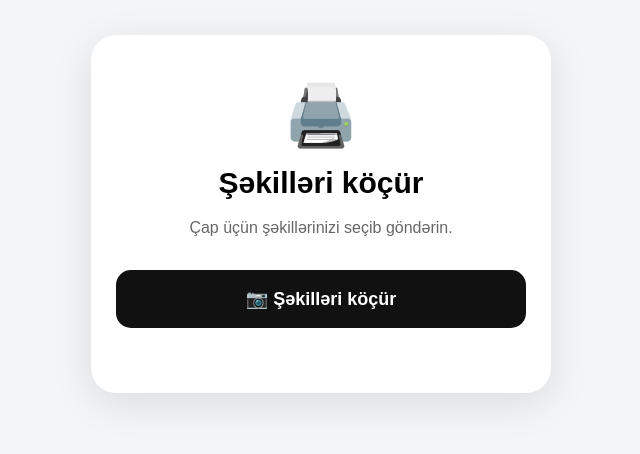
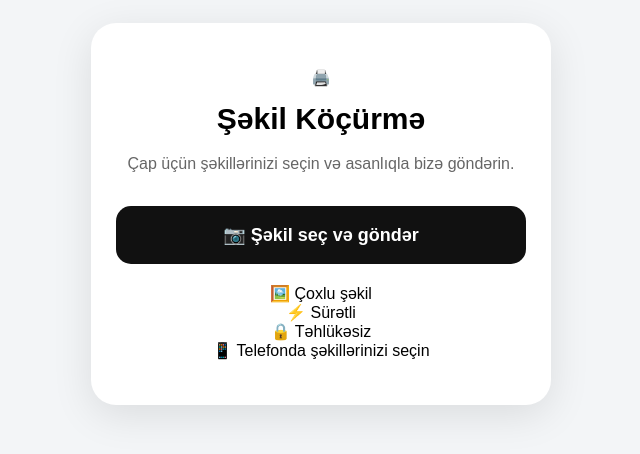
Before and after one commit to pubgmmobilee00-dev/Printersite, a website: page index.html in a window 1280 px wide. Shown: the part 186-640 px from the top of the page, without its empty margins (319-959 px from the left). Drawn offline with Linux system fonts and the light colour scheme.

Commit message:
Update index.html

```diff
--- a/index.html
+++ b/index.html
@@ -16,16 +16,23 @@
 
         <div class="card">
 
-            <div class="icon">🖨️</div>
+            <div class="logo">
+                🖨️
+            </div>
 
-            <h1>Şəkilləri köçür</h1>
+            <h1>Şəkil Köçürmə</h1>
 
-            <p>
-                Çap üçün şəkillərinizi seçib göndərin.
+            <p class="subtitle">
+                Çap üçün şəkillərinizi seçin və
+                asanlıqla bizə göndərin.
             </p>
 
-            <label for="photoInput" class="main-button">
-                📷 Şəkilləri köçür
+            <label
+                for="photoInput"
+                class="main-button"
+            >
+                <span>📷</span>
+                Şəkil seç və göndər
             </label>
 
             <input
@@ -37,6 +44,29 @@
             >
 
             <div id="status"></div>
+
+            <div class="features">
+
+                <div class="feature">
+                    <span>🖼️</span>
+                    Çoxlu şəkil
+                </div>
+
+                <div class="feature">
+                    <span>⚡</span>
+                    Sürətli
+                </div>
+
+                <div class="feature">
+                    <span>🔒</span>
+                    Təhlükəsiz
+                </div>
+
+            </div>
+
+            <div class="bottom-info">
+                📱 Telefonda şəkillərinizi seçin
+            </div>
 
         </div>
 
@@ -114,7 +144,6 @@
 
                 }
 
-
             } catch (error) {
 
                 console.error(error);
```
